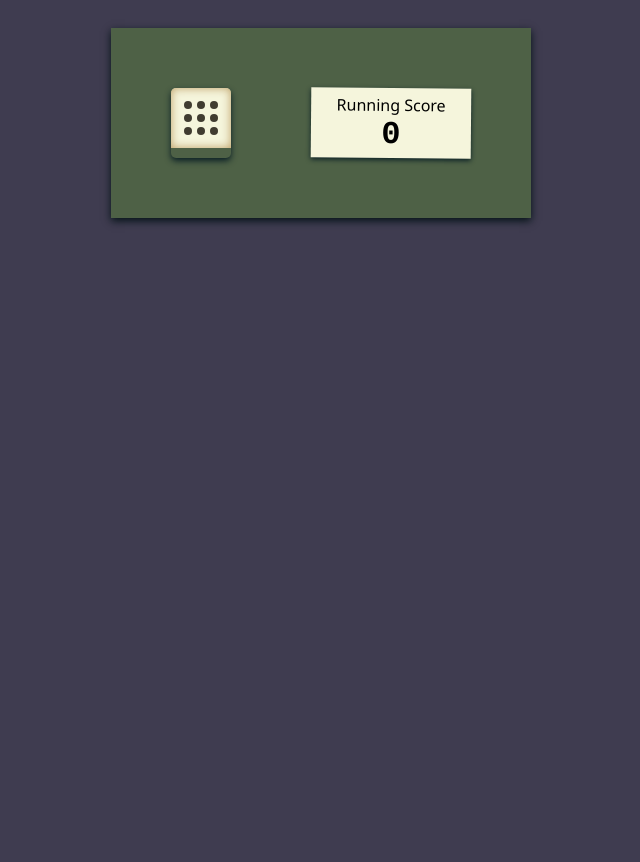
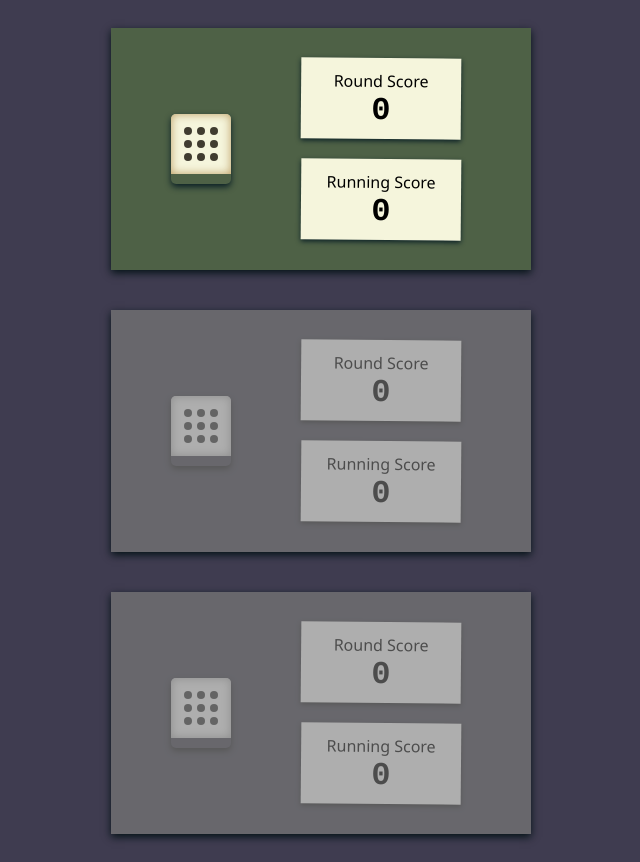
Before and after one commit to AshCaiH/cn-w3-DOM, a plain HTML site: page dicerollgame/index.html in a window 1280 px wide. Shown: the whole page, without its empty margins (319-959 px from the left). Before the commit the page ends 800 px from the top, so only its background shows below. Drawn offline with Linux system fonts and the light colour scheme.

Commit message:
More multiplayer groundwork implemented

```diff
--- a/dicerollgame/index.html
+++ b/dicerollgame/index.html
@@ -15,6 +15,7 @@
     I don't need to build them entirely
     in javascript -->
     <div class="objects hidden">
+        <div class="playmatHolder">
             <div class="playmat">
                 <div class="gameElements">
                     <div class="dice">
@@ -32,9 +33,17 @@
                             </div>
                         </div>
                     </div>
+                    <div class="scoreContainer">
+                        <div class="scoreBox multiOff">
+                            <div class="scoreLabel">Round Score</div>
+                            <div class="roundScore"></div>
+                        </div>
                         <div class="scoreBox">
                             <div class="scoreLabel">Running Score</div>
                             <div class="score"></div>
+                        </div>
+                    </div>
+                    <div class="passBtn multiOff"></div>
                 </div>
             </div>
         </div>
--- a/dicerollgame/main.js
+++ b/dicerollgame/main.js
@@ -11,8 +11,9 @@ let replayBtn = document.getElementById("replayBtn");
 
 let gameEnded = null;
 let playmats = [];
-let players = 1;
+let players = 3;
 let activeMat = 0;
+let targetScore = 20;
 
 const initialise = () => {
     for (let i = 0; i < players; i++) {
@@ -21,38 +22,71 @@ const initialise = () => {
         if (playmat != null) playmat.object.remove();
 
         gameEnded = false;
+        activeMat = 0;
 
         replayBtn.classList.add("hidden");
 
         playmat = {
-            object: document.getElementsByClassName("playmat")[0].cloneNode(true),
+            object: document.getElementsByClassName("playmatHolder")[0].cloneNode(true),
             score: 0,
+            roundScore: 0,
             scoreDisplay: null,
+            roundScoreDisplay: null,
             active: activeMat == i
         }
 
         playmats[i] = playmat;
 
-        playmat.dice = {
-            object: playmat.object.getElementsByClassName("dice")[0]
-        }
-        playmat.dice.face = playmat.dice.object.getElementsByClassName("diceFace")[0];
+        let dice = playmat.dice = {object: playmat.object.getElementsByClassName("dice")[0]}
+
         playmat.scoreDisplay = playmat.object.getElementsByClassName("score")[0];
-
-        playmat.dice.pips = playmat.dice.face.getElementsByClassName("pip");
-
-        playmat.dice.object.classList.remove("lost");
         playmat.scoreDisplay.textContent = playmat.score;
 
-        playmat.object.addEventListener("click", diceRoll);
+        playmat.roundScoreDisplay = playmat.object.getElementsByClassName("roundScore")[0];
+        playmat.roundScoreDisplay.textContent = playmat.roundScore;
+
+        dice.face = dice.object.getElementsByClassName("diceFace")[0];
+        dice.pips = dice.face.getElementsByClassName("pip");
+        dice.object.classList.remove("lost");
+        dice.object.addEventListener("click", diceRoll);
+
         document.getElementById("container").appendChild(playmat.object);
+    }
+
+    // Hide or show elements depending on number of players.
+    console.log(document.getElementsByClassName("multiOff"))
+    if (players > 1) {
+        for (item of document.getElementsByClassName("multiOff")) {
+            item.classList.remove("multiOff");
+            item.classList.add("multiOn");
+        }
+    } else {
+        for (item of document.getElementsByClassName("multiOn")) {
+            item.classList.remove("multiOn");
+            item.classList.add("multiOff");
         }
     }
 
-const diceRoll = () => {
+    setActive();
+}
+
+const setActive = () => {
+    for (let i in playmats) {
+        let playmat = playmats[i];
+        if (activeMat == i) playmat.object.classList.remove("inactive");
+        else playmat.object.classList.add("inactive");
+    }
+}
+
+const diceRoll = (e) => {
     if (gameEnded) return;
 
     let playmat = playmats[activeMat];
+
+    console.log(playmat.object.contains(e.target));
+
+    // If the dice being clicked isn't in the active playmat, ignore it.
+    if (!playmat.object.contains(e.target)) return;
 
     playmat.dice.object.style.rotate = `${Math.random() * 20 - 10}deg`
     playmat.dice.object.style.top = `${Math.random() * 10 - 5}px`
@@ -60,6 +94,10 @@ const diceRoll = () => {
     let rollScore = Math.ceil( Math.random() * 6 );
 
     setPips(playmat.dice.pips, rollScore);
+
+    if (players == 1) {
+
+        // Single Player Rules
         playmat.score += rollScore;
 
         if (rollScore == 1) {
@@ -70,10 +108,32 @@ const diceRoll = () => {
 
         playmat.scoreDisplay.textContent = playmat.score;
         if (playmat.score >= 20) endGame(true);
+    } else {
+
+        // Multiplayer rules
+        playmat.roundScore += rollScore;
+
+        if (rollScore == 1) {
+            playmat.roundScore = 0;
+            activeMat += 1;
+
+            if (activeMat == players) activeMat = 0;
+            setActive();
+        }
+
+        playmat.roundScoreDisplay.textContent = playmat.roundScore;
+
+        if (playmat.roundScore + playmat.score >= targetScore) {
+            playmat.score += playmat.roundScore;
+            playmat.scoreDisplay.textContent = playmat.score;
+            endGame(true);
+        }
+    }
 }
 
 const endGame = (isWin) => {
-    document.getElementsByClassName("scoreLabel")[0].textContent = "Final Score";
+    // TODO: Change all playmats to say final score.
+    document.getElementsByClassName("scoreLabel")[1].textContent = "Final Score";
     gameEnded = true;
 
     replayBtn.classList.remove("hidden");
--- a/dicerollgame/style.css
+++ b/dicerollgame/style.css
@@ -38,15 +38,22 @@ body {
     justify-content: center;
 }
 
+.playmatHolder {
+    box-shadow: 0px 3px 8px #041216;
+    margin: 20px;
+    width:fit-content;
+    align-self: center;
+}
+
 .playmat {
     width: 300px;
     background-color: rgba(84, 109, 67, 0.76);
-    padding: 20px;
-    box-shadow: 0px 3px 8px #041216;
-    padding: 60px;
-    align-self: center;
+    padding: 20px 60px;
     order: 1;
-    margin: 20px;
+}
+
+.inactive>.playmat {
+    filter: saturate(0) contrast(0.4)
 }
 
 .hidden {
@@ -56,6 +63,7 @@ body {
 .gameElements {
     display: flex;
     justify-content: space-between;
+    align-items: center;
 }
 
 .lost {
@@ -99,19 +107,39 @@ body {
     opacity: 0;
 }
 
+.scoreContainer {
+    display: flex;
+    flex-direction: column;
+}
+
 .scoreBox {
     background-color: #F5F5DC;
     box-shadow: 0px 2px 5px  var(--shadowColour);
-    padding: 6px 20px 0;
+    padding: 12px 20px 10px;
     rotate: 0.5deg;
     width: 120px;
+    margin: 10px;
 }
 
-.score {
+.score, .roundScore {
     font-size: 24pt;
     font-weight: bold;
     font-family:'Courier New', Courier, monospace;
 }
+
+.passBtn {
+    width: 20px;
+    height: 20px;
+    background-color: black;
+}
+
+.multiOff {
+    display: none;
+}
+
+/* .roundScore {
+    display: none;
+} */
 
 #replayBtn {
     background-color: white;
```
Lines whose indentation alone changed are shown as unchanged.
